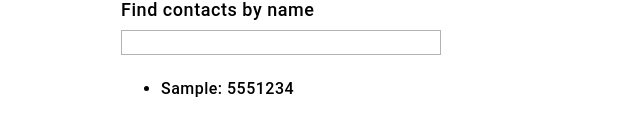
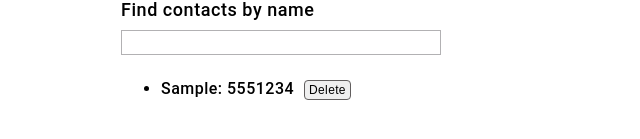
Before and after one commit to an-shem/goit-react-hw-02-phonebook, a React (Create React App) app: page / in a window 1280 px wide. Both pictures are taken after typing "Sample", "5551234" into the empty fields and a click on the button "Add contact". Shown: the part 341-480 px from the top of the page, without its empty margins (319-959 px from the left). Built offline with nearby package versions, Linux system fonts and the light colour scheme.

Commit message:
Реализовал удаление контактов

```diff
--- a/src/components/ContactItem/ContactItem.jsx
+++ b/src/components/ContactItem/ContactItem.jsx
@@ -1,12 +1,18 @@
 import PropTypes from 'prop-types';
-import { Contact, Text } from './ContactItem.styled';
+import { Contact, Text, DeleteButton } from './ContactItem.styled';
 
-export default function ContactItem({ contact: { name, number } }) {
+export default function ContactItem({
+  onDeleteContact,
+  contact: { name, number, id },
+}) {
   return (
     <Contact>
       <Text>
         {name}: {number}
       </Text>
+      <DeleteButton type="button" onClick={() => onDeleteContact(id)}>
+        Delete
+      </DeleteButton>
     </Contact>
   );
 }
--- a/src/components/ContactItem/ContactItem.styled.jsx
+++ b/src/components/ContactItem/ContactItem.styled.jsx
@@ -14,3 +14,18 @@ export const Contact = styled.li`
 export const Text = styled.span`
   margin-right: 10px;
 `;
+
+export const DeleteButton = styled.button`
+  padding: 2px 4px;
+  border: 1px solid #615e5e;
+  border-radius: 4px;
+  cursor: pointer;
+  font-weight: 500;
+  font-size: 12px;
+  line-height: 14px;
+  letter-spacing: 0.03em;
+
+  &:hover {
+    background-color: #eb1212;
+  }
+`;
--- a/src/components/ContactList/ContactList.jsx
+++ b/src/components/ContactList/ContactList.jsx
@@ -3,11 +3,15 @@ import ContactItem from '../ContactItem';
 
 import { ListContact } from './ContactList.styled';
 
-export default function ContactList({ contacts }) {
+export default function ContactList({ contacts, onDeleteContact }) {
   return (
     <ListContact>
       {contacts.map(contact => (
-        <ContactItem key={contact.id} contact={contact} />
+        <ContactItem
+          key={contact.id}
+          contact={contact}
+          onDeleteContact={onDeleteContact}
+        />
       ))}
     </ListContact>
   );
--- a/src/components/phonebookApp/App.jsx
+++ b/src/components/phonebookApp/App.jsx
@@ -36,6 +36,13 @@ export class App extends Component {
     return this.state.contacts.find(contact => name === contact.name);
   };
 
+  deleteContact = id => {
+    const newContacts = this.state.contacts.filter(
+      contact => contact.id !== id,
+    );
+    this.setState({ contacts: newContacts });
+  };
+
   render() {
     const { filter, contacts } = this.state;
     const filteredContacts = contacts.filter(contact =>
@@ -51,7 +58,10 @@ export class App extends Component {
         <Section>
           <Title>Contacts</Title>
           <Filter filter={filter} handleChange={this.handleChange} />
-          <ContactList contacts={filteredContacts} />
+          <ContactList
+            contacts={filteredContacts}
+            onDeleteContact={this.deleteContact}
+          />
         </Section>
       </Container>
     );
```
